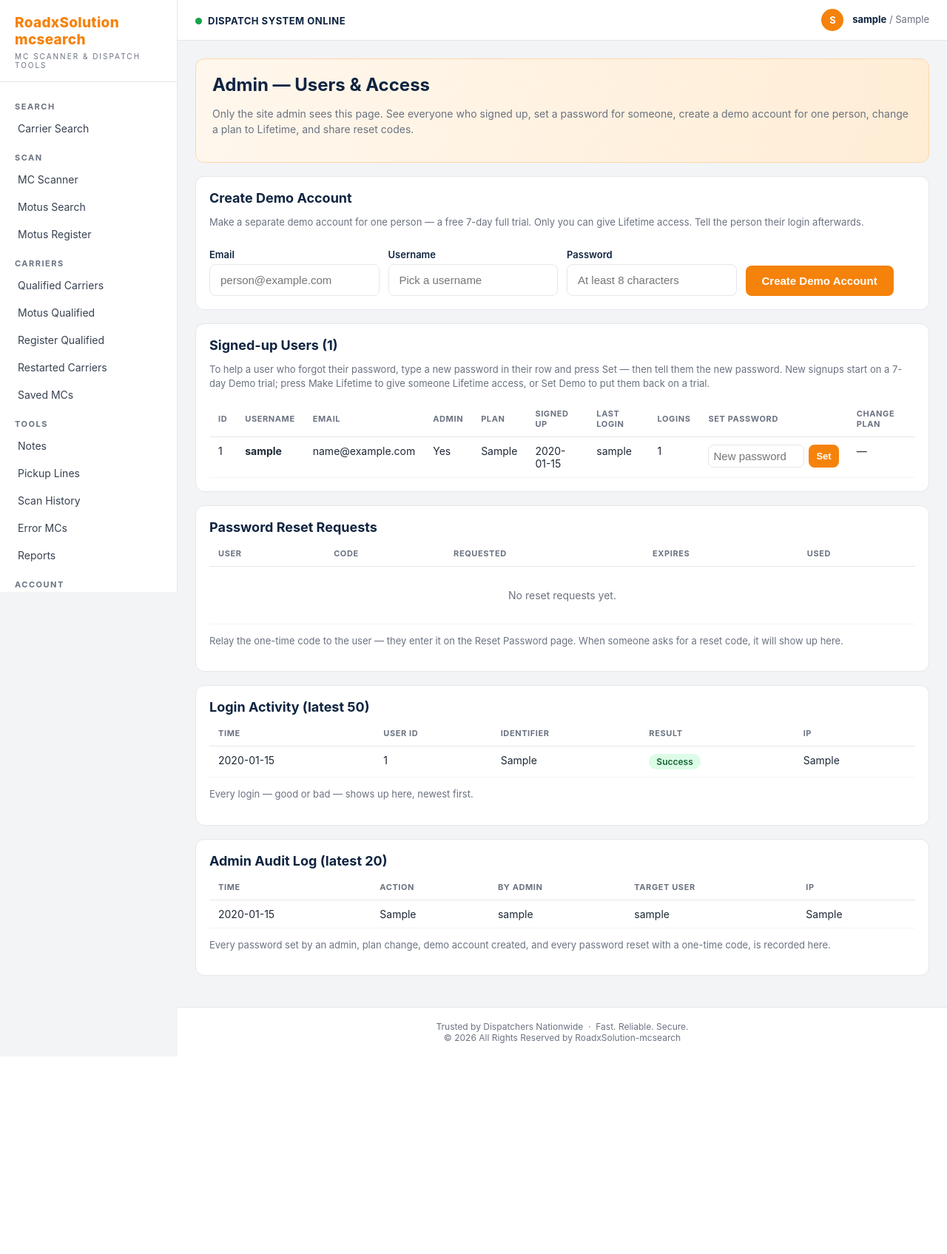
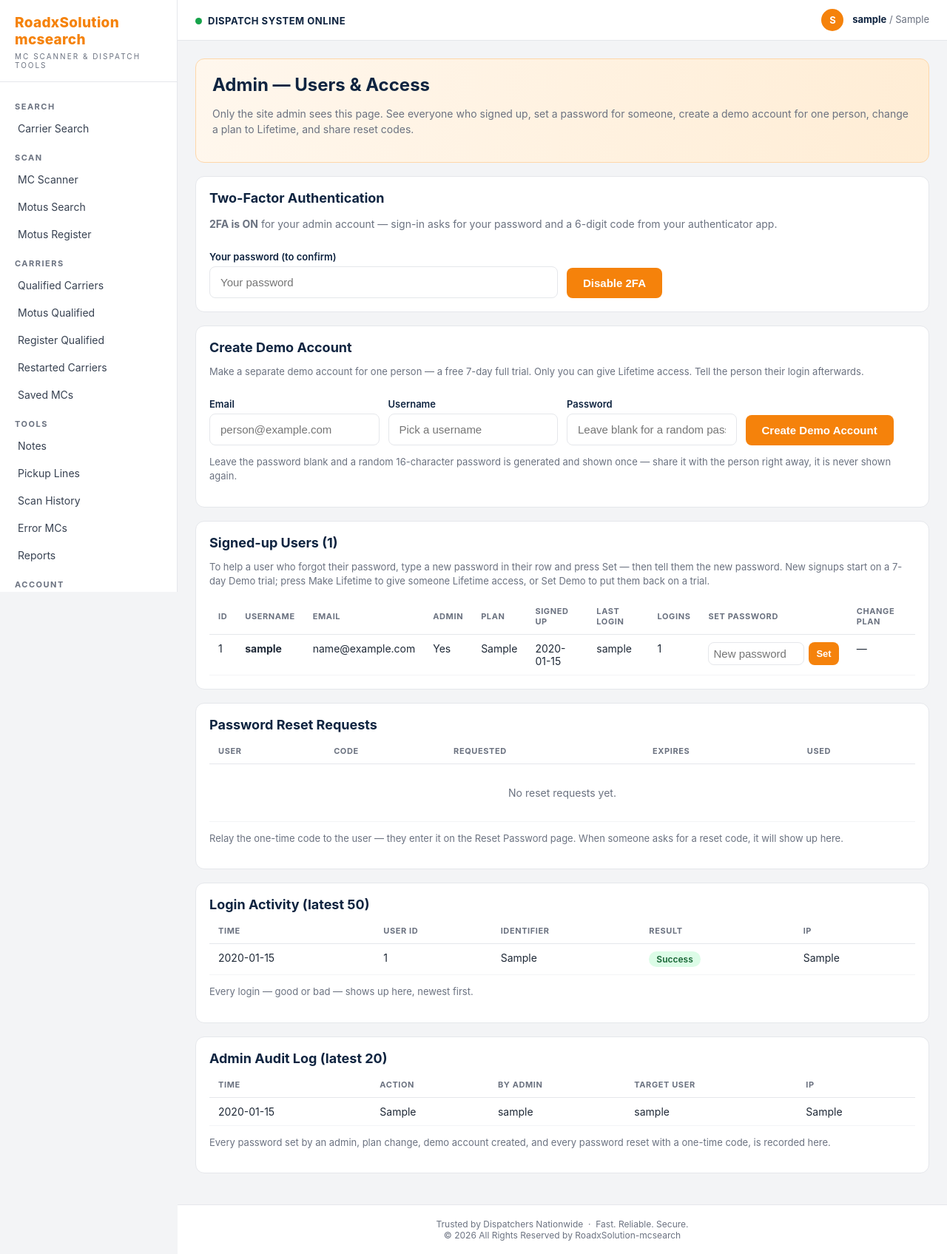
Before and after one commit to zackalbert12/roadxsolution-mcsearch, a Flask app: page /admin in a window 1280 px wide. Shown: the whole page at 74% size. Before the commit the page ends 1410 px from the top, so only its background shows below. Run offline with Flask 3, Linux system fonts and the light colour scheme; the visitor is signed in with stand-in values (Sample User, id 1); tables that the repository leaves empty hold one stand-in row (values such as "Sample post"); data that the repository does not hold is empty.

Commit message:
Security: random demo passwords, min password length, opt-in admin 2FA

```diff
--- a/app.py
+++ b/app.py
@@ -14,6 +14,7 @@ import os
 import re
 import secrets
 import sqlite3
+import string
 import threading
 import time
 from datetime import datetime, timedelta
@@ -24,6 +25,14 @@ from flask import (
 )
 from werkzeug.middleware.proxy_fix import ProxyFix
 from werkzeug.security import generate_password_hash, check_password_hash
+
+# pyotp is in requirements.txt. Guard the import so a stale environment
+# without it still boots — the 2FA routes refuse with a clear message
+# instead of crashing the whole app.
+try:
+    import pyotp
+except ImportError:  # pragma: no cover - missing dependency
+    pyotp = None
 
 import db as store
 from safer import check_mc, check_usdot, search_by_name, fetch_company_officer
@@ -129,6 +138,51 @@ def _demo_expired_for(user_id):
 # ---------------------------------------------------------------- security
 
 MIN_PASSWORD_LEN = 8
+# Password strength (already enforced everywhere a password is set):
+# signup, /reset, Settings change-password, admin set-password and
+# admin create-user all require MIN_PASSWORD_LEN–128 characters.
+# The admin's own password comes from the ROAD_ADMIN_PASSWORD env var
+# and is never checked or changed here.
+
+DEMO_PASSWORD_LEN = 16
+
+
+def _random_demo_password():
+    """Cryptographically random demo password (letters + digits).
+
+    Used when the admin creates a demo account without typing a
+    password — every demo account then gets its own password instead
+    of sharing one known one. Only the hash is stored; the plaintext
+    is shown to the admin once, right after creation."""
+    alphabet = string.ascii_letters + string.digits
+    while True:
+        pw = "".join(secrets.choice(alphabet)
+                     for _ in range(DEMO_PASSWORD_LEN))
+        if (any(c.isalpha() for c in pw)
+                and any(c.isdigit() for c in pw)):
+            return pw
+
+
+def _totp_enabled(user):
+    """True when opt-in TOTP 2FA is enabled for this user (admin only).
+    The secret lives in users.totp_secret; NULL means 2FA is off."""
+    return bool(user and user["totp_secret"])
+
+
+def _totp_verify(secret, code):
+    """Verify a 6-digit TOTP code against a base32 secret. valid_window=1
+    allows one 30 s step of clock skew either way. Returns False when
+    pyotp is unavailable (fail closed) or the code is malformed."""
+    if not pyotp or not secret:
+        return False
+    code = (code or "").strip()
+    if len(code) != 6 or not code.isdigit():
+        return False
+    try:
+        return bool(pyotp.TOTP(secret).verify(code, valid_window=1))
+    except Exception:
+        return False
+
 
 # --- rate limiting (H1/H2): counters live in SQLite (rate_limit_events /
 # reset_failures tables, db.py) so the 2 gunicorn workers share ONE
@@ -1141,10 +1195,29 @@ def login():
             else:
                 ident = (request.form.get("identifier") or "").strip()
                 password = request.form.get("password") or ""
+                # A half-finished 2FA step from an earlier attempt must
+                # not linger into this login.
+                session.pop("totp_user_id", None)
+                session.pop("totp_remember", None)
                 user = conn.execute(
                     "SELECT * FROM users WHERE email=? OR username=?",
                     (ident.lower(), ident)).fetchone()
                 ok = bool(user and check_password_hash(user["password_hash"], password))
+                if ok and _totp_enabled(user):
+                    # Password is right, but 2FA is on for this account:
+                    # hold the login at the second step. No login event
+                    # or last-login update yet — those happen in
+                    # login_totp once the code checks out.
+                    if pyotp is None:
+                        error = ("Two-factor verification is unavailable"
+                                 " right now. Try again later.")
+                    else:
+                        session["totp_user_id"] = user["id"]
+                        session["totp_remember"] = bool(request.form.get("remember"))
+                        return render_template("login.html", error="",
+                                               totp_required=True,
+                                               totp_username=user["username"])
+                    return render_template("login.html", error=error)
                 conn.execute(
                     "INSERT INTO login_events (user_id, identifier, success, ip,"
                     " created_at) VALUES (?,?,?,?,?)",
@@ -1162,6 +1235,58 @@ def login():
         finally:
             conn.close()
     return render_template("login.html", error=error)
+
+
+@app.route("/login/totp", methods=["POST"])
+def login_totp():
+    """Second login step for accounts with 2FA enabled.
+
+    Reached only after the password step succeeded (session holds
+    totp_user_id). Wrong codes share the login rate-limit budget
+    (5/min, 20/hour per IP) and are logged as failed logins, exactly
+    like wrong passwords."""
+    if _rate_limited(("login", request.remote_addr), 5, 60) or \
+            _rate_limited(("login-h", request.remote_addr), 20, 3600):
+        error = "Too many login attempts from this address. Try again later."
+        return render_template("login.html", error=error,
+                               totp_required=True), 429
+    uid = session.get("totp_user_id")
+    if not uid:
+        return redirect(url_for("login"))
+    conn = store.connect()
+    try:
+        user = conn.execute("SELECT * FROM users WHERE id=?", (uid,)).fetchone()
+        if not user or not _totp_enabled(user):
+            session.pop("totp_user_id", None)
+            session.pop("totp_remember", None)
+            return redirect(url_for("login"))
+        code = request.form.get("totp_code") or ""
+        if pyotp is None or not _totp_verify(user["totp_secret"], code):
+            conn.execute(
+                "INSERT INTO login_events (user_id, identifier, success, ip,"
+                " created_at) VALUES (?,?,?,?,?)",
+                (user["id"], user["username"], 0,
+                 request.remote_addr, now_str()))
+            conn.commit()
+            return render_template("login.html",
+                                   error="Invalid verification code. Try again.",
+                                   totp_required=True,
+                                   totp_username=user["username"])
+        conn.execute(
+            "INSERT INTO login_events (user_id, identifier, success, ip,"
+            " created_at) VALUES (?,?,?,?,?)",
+            (user["id"], user["username"], 1,
+             request.remote_addr, now_str()))
+        conn.execute(
+            "UPDATE users SET last_login=?, login_count=login_count+1"
+            " WHERE id=?", (now_str(), user["id"]))
+        conn.commit()
+        remember = session.pop("totp_remember", None)
+        session.pop("totp_user_id", None)
+        _login_user(user, remember)
+        return redirect(url_for("dashboard"))
+    finally:
+        conn.close()
 
 
 @app.route("/logout")
@@ -2156,11 +2281,23 @@ def admin_page():
             " LEFT JOIN users u ON u.id=a.admin_id"
             " LEFT JOIN users t ON t.id=a.target_user_id"
             " ORDER BY a.id DESC LIMIT 20").fetchall()
+        # Opt-in TOTP 2FA (admin only, off by default). A pending setup
+        # secret lives in the session until the admin confirms it with
+        # a code — it is never written to the database unconfirmed.
+        totp_enabled = _totp_enabled(user)
+        totp_pending = session.get("totp_pending")
+        totp_uri = None
+        if totp_pending and pyotp:
+            totp_uri = pyotp.TOTP(totp_pending).provisioning_uri(
+                name=user["email"], issuer_name="RoadxSolution")
         return render_template("admin.html", user=user,
                                users=[dict(r) for r in users],
                                events=[dict(r) for r in events],
                                resets=[dict(r) for r in resets],
-                               audit=[dict(r) for r in audit])
+                               audit=[dict(r) for r in audit],
+                               totp_enabled=totp_enabled,
+                               totp_pending=totp_pending,
+                               totp_uri=totp_uri)
     finally:
         conn.close()
 
@@ -2242,11 +2379,20 @@ def admin_create_user():
     """Create a demo account for one person — same rules as signup.
 
     The account is always plan 'Demo' (a 7-day full trial) and never an
-    admin. The admin shares the login with the person afterwards."""
+    admin. If the admin leaves the password blank, a random 16-character
+    password is generated so demo accounts never share one known
+    password — it is shown to the admin ONCE in the flash message below
+    (only its hash is stored), so the admin can share it with the
+    person right away. A typed password still works, with the same
+    8–128 character rule as everywhere else."""
     admin = current_user()
     email = (request.form.get("email") or "").strip().lower()[:254]
     username = (request.form.get("username") or "").strip()[:50]
     password = request.form.get("password") or ""
+    generated = False
+    if not password:
+        password = _random_demo_password()
+        generated = True
     if not email or not username or \
             len(password) < MIN_PASSWORD_LEN or len(password) > 128:
         flash("Email, username and a password of %d–128 characters are"
@@ -2275,8 +2421,109 @@ def admin_create_user():
     finally:
         conn.close()
     _log_admin_action(admin["id"], new_id, "admin_create_demo_user")
-    flash("Demo account created for %s — share the login with them."
-          % username)
+    if generated:
+        # Shown once, on this redirect only — the password is never
+        # stored or displayed again. The admin shares it with the
+        # person now; afterwards only a reset can give them access.
+        flash("Demo account created for %s — password: %s (shown once —"
+              " share it with them now)." % (username, password))
+    else:
+        flash("Demo account created for %s — share the login with them."
+              % username)
+    return redirect(url_for("admin_page"))
+
+
+# ---------------------------------------------------------------- 2FA (TOTP)
+
+@app.route("/admin/2fa/setup", methods=["POST"])
+@admin_required
+def admin_2fa_setup():
+    """Start 2FA setup: generate a TOTP secret and hold it in the
+    session (NOT in the database) until the admin confirms it with a
+    code from their authenticator app. The secret + otpauth:// URL are
+    shown on the Admin page — the admin types the secret into their
+    authenticator app by hand (no QR image is generated)."""
+    admin = current_user()
+    if not admin["is_admin"]:
+        flash("Only the admin can use two-factor authentication.")
+        return redirect(url_for("admin_page"))
+    if _totp_enabled(admin):
+        flash("Two-factor authentication is already enabled.")
+        return redirect(url_for("admin_page"))
+    if pyotp is None:
+        flash("Two-factor authentication is not available right now.")
+        return redirect(url_for("admin_page"))
+    session["totp_pending"] = pyotp.random_base32()
+    return redirect(url_for("admin_page"))
+
+
+@app.route("/admin/2fa/confirm", methods=["POST"])
+@admin_required
+def admin_2fa_confirm():
+    """Confirm 2FA setup with a current 6-digit code. Only then is the
+    secret stored on the admin's account — an unconfirmed secret never
+    reaches the database, so a half-finished setup cannot lock anyone
+    out."""
+    admin = current_user()
+    if not admin["is_admin"]:
+        flash("Only the admin can use two-factor authentication.")
+        return redirect(url_for("admin_page"))
+    pending = session.get("totp_pending")
+    if not pending or pyotp is None:
+        flash("Start 2FA setup first.")
+        return redirect(url_for("admin_page"))
+    code = request.form.get("totp_code") or ""
+    if not _totp_verify(pending, code):
+        flash("That code did not match — check your authenticator app"
+              " and try again.")
+        return redirect(url_for("admin_page"))
+    conn = store.connect()
+    try:
+        conn.execute("UPDATE users SET totp_secret=? WHERE id=?",
+                     (pending, admin["id"]))
+        conn.commit()
+    finally:
+        conn.close()
+    session.pop("totp_pending", None)
+    _log_admin_action(admin["id"], admin["id"], "admin_2fa_enabled")
+    flash("Two-factor authentication enabled — your next sign-in will"
+          " ask for a code from your authenticator app.")
+    return redirect(url_for("admin_page"))
+
+
+@app.route("/admin/2fa/cancel", methods=["POST"])
+@admin_required
+def admin_2fa_cancel():
+    """Drop an unconfirmed 2FA setup — nothing was stored, so there is
+    nothing to undo."""
+    session.pop("totp_pending", None)
+    return redirect(url_for("admin_page"))
+
+
+@app.route("/admin/2fa/disable", methods=["POST"])
+@admin_required
+def admin_2fa_disable():
+    """Turn 2FA off. Requires the admin's own password as confirmation
+    — a stolen session alone must not be able to strip the second
+    factor. Existing sessions keep working (2FA gates sign-in, not
+    active sessions), so no session bump is needed here."""
+    admin = current_user()
+    if not admin["is_admin"]:
+        flash("Only the admin can use two-factor authentication.")
+        return redirect(url_for("admin_page"))
+    password = request.form.get("password") or ""
+    if not check_password_hash(admin["password_hash"], password):
+        flash("Password is incorrect — 2FA was not disabled.")
+        return redirect(url_for("admin_page"))
+    conn = store.connect()
+    try:
+        conn.execute("UPDATE users SET totp_secret=NULL WHERE id=?",
+                     (admin["id"],))
+        conn.commit()
+    finally:
+        conn.close()
+    _log_admin_action(admin["id"], admin["id"], "admin_2fa_disabled")
+    flash("Two-factor authentication disabled.")
     return redirect(url_for("admin_page"))
 
 
--- a/db.py
+++ b/db.py
@@ -202,6 +202,11 @@ def init_db():
         if "session_version" not in cols:
             conn.execute("ALTER TABLE users ADD COLUMN"
                          " session_version INTEGER NOT NULL DEFAULT 0")
+        # Migration for opt-in TOTP 2FA (admin only): NULL = 2FA off.
+        # The secret is stored only after the admin confirms setup with
+        # a code; an unconfirmed secret never reaches the database.
+        if "totp_secret" not in cols:
+            conn.execute("ALTER TABLE users ADD COLUMN totp_secret TEXT")
         conn.commit()
     finally:
         conn.close()
--- a/requirements.txt
+++ b/requirements.txt
@@ -3,3 +3,4 @@ gunicorn==22.0.0
 requests==2.33.0
 beautifulsoup4==4.12.3
 Werkzeug==3.1.9
+pyotp==2.12.1
--- a/templates/admin.html
+++ b/templates/admin.html
@@ -3,6 +3,42 @@
 {% block content %}
 <div class="hero"><h1>Admin — Users &amp; Access</h1>
 <p>Only the site admin sees this page. See everyone who signed up, set a password for someone, create a demo account for one person, change a plan to Lifetime, and share reset codes.</p></div>
+
+<div class="card">
+  <h2>Two-Factor Authentication</h2>
+  {% if totp_enabled %}
+    <p><b>2FA is ON</b> for your admin account — sign-in asks for your password and a 6-digit code from your authenticator app.</p>
+    <form method="post" action="{{ url_for('admin_2fa_disable') }}">
+      <input type="hidden" name="csrf_token" value="{{ csrf_token() }}">
+      <div class="form-row">
+        <div><label>Your password (to confirm)</label><input type="password" name="password" placeholder="Your password" required></div>
+        <div><button class="btn" type="submit">Disable 2FA</button></div>
+      </div>
+    </form>
+  {% elif totp_pending %}
+    <p><b>Setup started.</b> Add this account to your authenticator app (Google Authenticator, Authy, or similar) — type the secret in by hand, or paste the setup link:</p>
+    <p>Secret: <code>{{ totp_pending }}</code></p>
+    <p>Setup link: <code style="word-break:break-all">{{ totp_uri }}</code></p>
+    <form method="post" action="{{ url_for('admin_2fa_confirm') }}">
+      <input type="hidden" name="csrf_token" value="{{ csrf_token() }}">
+      <div class="form-row">
+        <div><label>6-digit code from your app</label><input type="text" name="totp_code" placeholder="123456" required maxlength="6" inputmode="numeric" autocomplete="one-time-code"></div>
+        <div><button class="btn" type="submit">Confirm &amp; Enable 2FA</button></div>
+      </div>
+    </form>
+    <form method="post" action="{{ url_for('admin_2fa_cancel') }}" style="margin-top:8px">
+      <input type="hidden" name="csrf_token" value="{{ csrf_token() }}">
+      <button class="btn small" type="submit">Cancel setup</button>
+    </form>
+    <p class="muted">Nothing is saved until you confirm with a code — cancelling leaves 2FA off.</p>
+  {% else %}
+    <p class="muted">2FA is off. Turn it on and your admin sign-in will ask for a 6-digit code from your authenticator app as well as your password. Other users are not affected.</p>
+    <form method="post" action="{{ url_for('admin_2fa_setup') }}">
+      <input type="hidden" name="csrf_token" value="{{ csrf_token() }}">
+      <button class="btn" type="submit">Enable 2FA</button>
+    </form>
+  {% endif %}
+</div>
 
 <div class="card">
   <h2>Create Demo Account</h2>
@@ -12,10 +48,11 @@
     <div class="form-row">
       <div><label>Email</label><input type="email" name="email" placeholder="person@example.com" required></div>
       <div><label>Username</label><input type="text" name="username" placeholder="Pick a username" required></div>
-      <div><label>Password</label><input type="password" name="password" placeholder="At least 8 characters" required minlength="8"></div>
+      <div><label>Password</label><input type="password" name="password" placeholder="Leave blank for a random password" minlength="8"></div>
       <div><button class="btn" type="submit">Create Demo Account</button></div>
     </div>
   </form>
+  <p class="muted">Leave the password blank and a random 16-character password is generated and shown once — share it with the person right away, it is never shown again.</p>
 </div>
 
 <div class="card">
```
Also changed, not shown: templates/login.html (+13 -0 lines).
